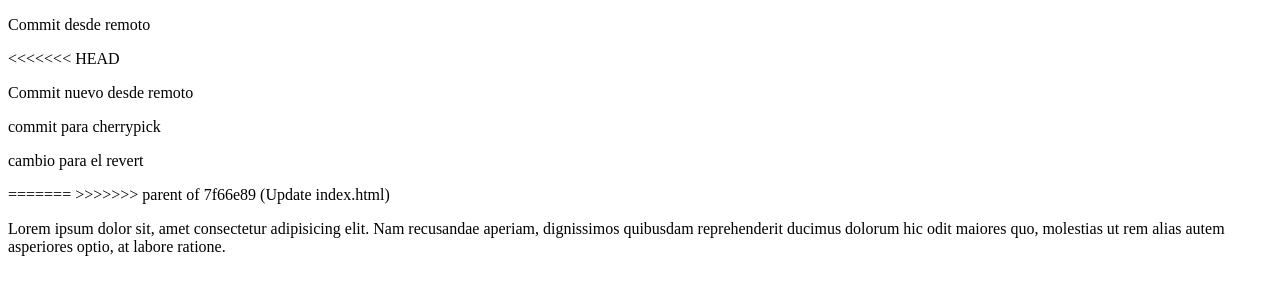
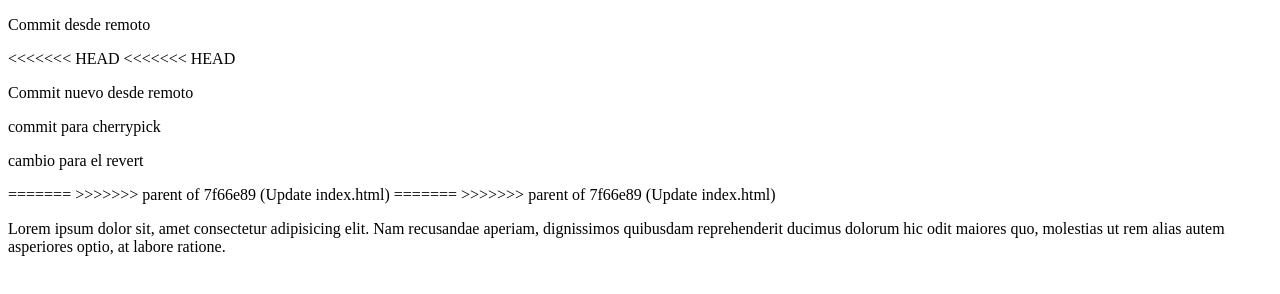
Before and after one commit to rodrifsa/tallerGitHub, a plain HTML site: page index.html in a window 1280 px wide. Drawn offline with Linux system fonts and the light colour scheme.

Commit message:
commit para añadir revert

```diff
--- a/index.html
+++ b/index.html
@@ -8,11 +8,14 @@
 <body>
     <p>Commit desde remoto</p>
 <<<<<<< HEAD
+<<<<<<< HEAD
     <p>Commit nuevo desde remoto</p>
     <p>commit para cherrypick</p>
 
     <p>cambio para el revert</p>
 =======
 >>>>>>> parent of 7f66e89 (Update index.html)
+=======
+>>>>>>> parent of 7f66e89 (Update index.html)
 </body><p>Lorem ipsum dolor sit, amet consectetur adipisicing elit. Nam recusandae aperiam, dignissimos quibusdam reprehenderit ducimus dolorum hic odit maiores quo, molestias ut rem alias autem asperiores optio, at labore ratione.</p>
 </html>
```
